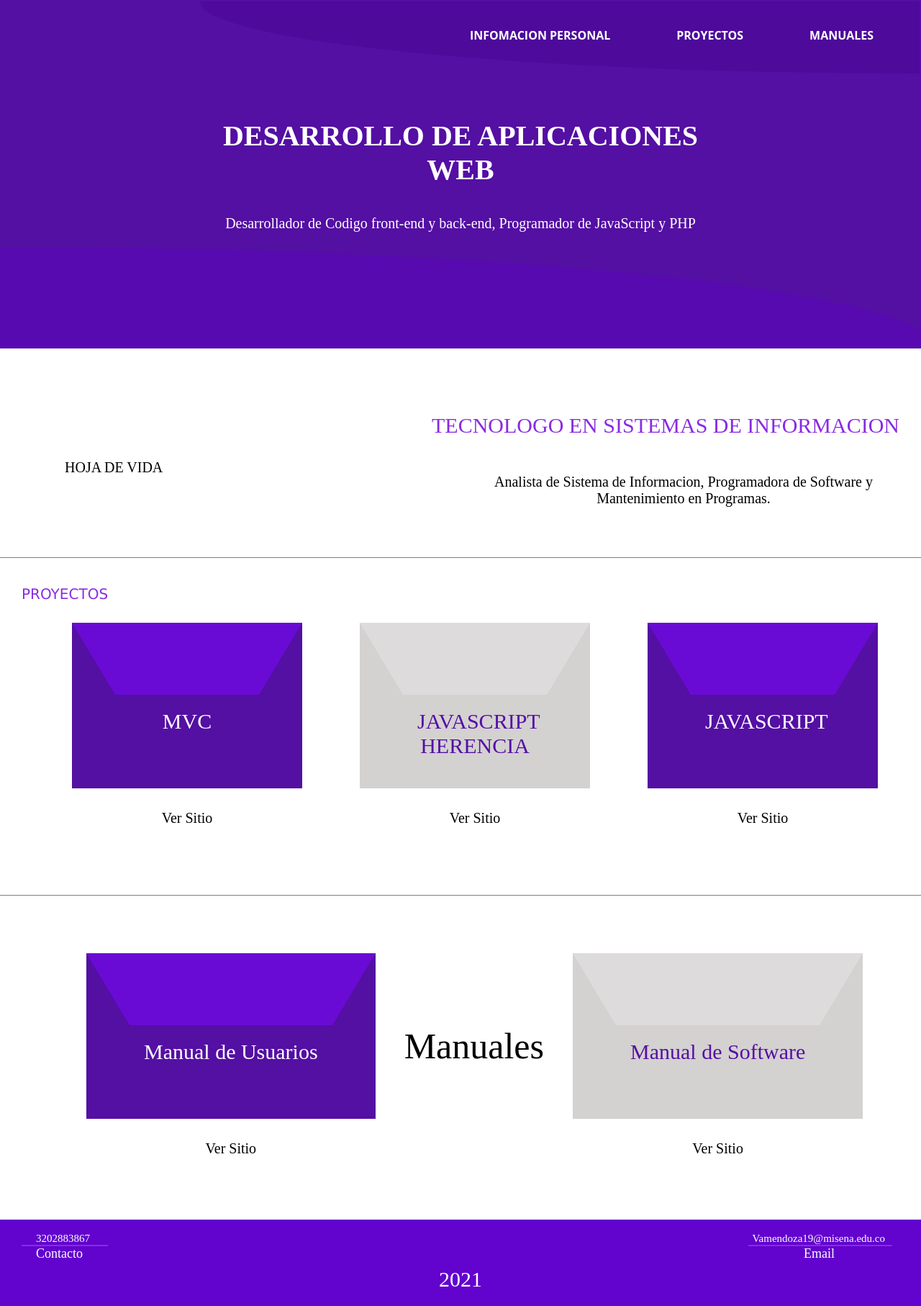
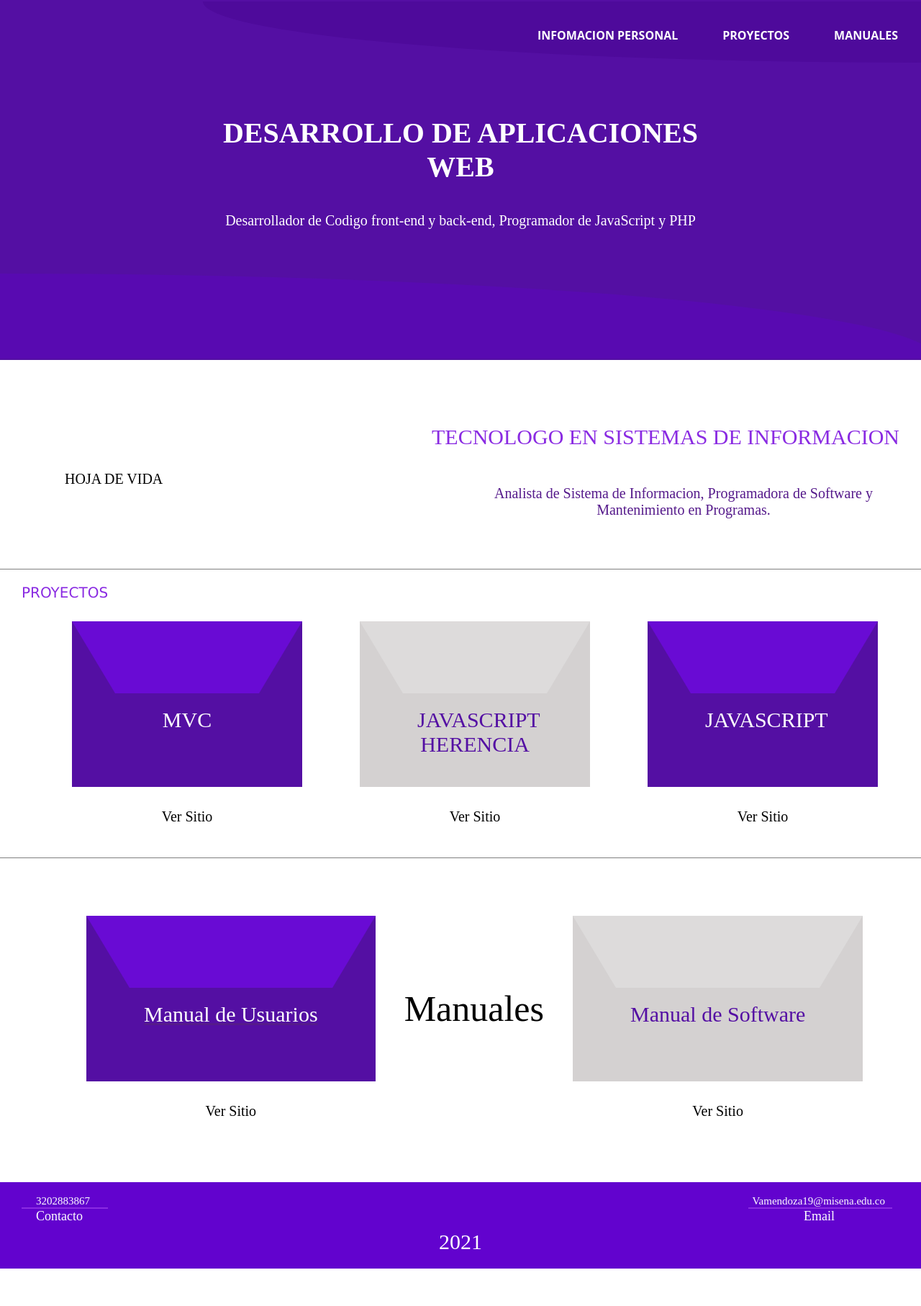
Before and after one commit to Vanessa200219/ADSI2142329, a PHP site: page /ADSI2142329/ in a window 1280 px wide. Shown: the whole page at 72% size. After the commit the page ends 1762 px from the top, so only its background shows below. Run offline with PHP 8.4, Linux system fonts and the light colour scheme.

Commit message:
TERMINACION PAGINA PRINCIPAL DE PORTAFOLIO

```diff
--- a/Portafolio/PORTAFOLIOWEB/CSS/index.css
+++ b/Portafolio/PORTAFOLIOWEB/CSS/estilo.css
@@ -8,6 +8,7 @@
     background: rgb(51, 2, 92);
     width: auto;
     height: auto;
+
 }
 
 /*Menu*/
@@ -17,6 +18,10 @@
     border: rgb(84, 15, 163) 2px solid;
     height: 80px;
     background: rgb(84, 15, 163);
+    float: right;
+    position: fixed;
+    top: 0;
+    width:100%;
 }
 
 #estructura {
@@ -35,7 +40,7 @@
     background: rgb(78, 10, 155);
     text-align: right;
     width: 1000px;
-    height: 100px;
+    height: 85px;
     border-bottom-left-radius: 100%;
 
 }
@@ -47,7 +52,7 @@
 
 .menu > li > a{
     display: block;
-    margin-right: 60px;
+    margin-right: 30px;
     margin-left: 20px;
     font-family: 'Open sans';
     text-decoration: none;
@@ -64,7 +69,7 @@
 
 .section{
     width: auto;
-    height: 400px;
+    height: 500px;
     background: rgb(84, 15, 163);
 }
 
@@ -75,7 +80,7 @@
     float: left;
     background: rgba(98, 3, 206, 0.308);
     width: 1300px;
-    height: 140px;
+    height: 118px;
     border-top-right-radius: 130%;
 }
 
@@ -94,13 +99,14 @@
 
 
 #p{
-    margin-top: 80px;
+    margin-top: 160px;
 }
 
 
 #text-second{
     font-size: 20px;
     font-weight: 100;
+    margin-bottom: 61px;
 }
 
 
@@ -113,6 +119,7 @@
     width: auto;
     height: 200px;
     border-bottom: gray 1px solid;
+    text-decoration: none;
 }
 
 .texto{
@@ -121,9 +128,16 @@
     margin-right: 30px;
     width: 600px;
     text-align: center;
+    text-decoration: none;
 }
 
+#Infor_Persol{
+    text-decoration: none;
+}
+
+
 .p{
+    text-decoration: none;
     margin-right: 30px;
     color: blueviolet;
     text-align: right;
@@ -152,7 +166,7 @@
 
 .proyectos{
     width: auto;
-    height: 450px;
+    height: 400px;
     border-bottom: gray 1px solid;
 }
 
--- /dev/null
+++ b/Portafolio/PORTAFOLIOWEB/estilo.js
@@ -0,0 +1,12 @@
+$(document).ready(function(){
+	var altura = $('.contenedor').offset().top;
+
+	$(window).on('scroll', function(){
+		if ( $(window).scrollTop() > altura ){
+			$('.contenedor').addClass('contenedor-fixed');
+		} else {
+			$('.contenedor').removeClass('contenedor-fixed');
+		}
+	});
+
+});
--- a/Portafolio/PORTAFOLIOWEB/index.php
+++ b/Portafolio/PORTAFOLIOWEB/index.php
@@ -4,7 +4,8 @@
     <meta charset="UTF-8">
     <meta http-equiv="X-UA-Compatible" content="IE=edge">
     <meta name="viewport" content="width=device-width, initial-scale=1.0">
-    <link rel="stylesheet" href="CSS/index.css">
+    <link rel="stylesheet" href="CSS/estilo.css">
+    <script src="../estilo.js"></script>
     <title>PORTAFOLIO</title>
 </head>
 <body>
@@ -13,9 +14,9 @@
         <div class="contenedor">
 		    <nav class="navegacion">
 			    <ul class="menu">
-                    <li><a href=""><p id="estructura"><strong>Infomacion Personal</strong></p></a></li>
-				    <li><a href=""><p id="estructura"><strong>Proyectos</strong></p></a></li>
-				    <li><a href=""><p id="estructura"><strong>Manuales</strong></p></a></li>
+                    <li><a href="#Infor_Persol"><p id="estructura"><strong>Infomacion Personal</strong></p></a></li>
+				    <li><a href="#proyectos"><p id="estructura"><strong>Proyectos</strong></p></a></li>
+				    <li><a href="#manuales"><p id="estructura"><strong>Manuales</strong></p></a></li>
                 </ul>
 		    </nav>
 	    </div>
@@ -37,7 +38,7 @@
 
     </section>
 
-    <section class="Biografia">
+    <a id="Infor_Persol" href=""><section class="Biografia">
         <p class="p">TECNOLOGO EN SISTEMAS DE INFORMACION</p>
 
         <p class="texto">Analista de Sistema de Informacion, Programadora de Software y Mantenimiento
@@ -46,10 +47,12 @@
 
         <a class="hojadevida" href="hojadevida.php">HOJA DE VIDA</a>
 
+
+        <a id="proyectos"></a>
+
     </section>
 
-    <br>
-    <section class="proyectos">
+        <section class="proyectos">
         <p class="titulo">PROYECTOS</p>
 
         <br>
@@ -76,7 +79,7 @@
 
 
 
-    <section class="manual">
+    <a id="manuales" href=""><section class="manual">
 
 
         <div class="usuario">
@@ -93,7 +96,7 @@
             <section class="color2">Manual de Software</section>
             <a class="vinculo2" href="Manual/manualdesoftware.php">Ver Sitio</a>
         </div>
-    </section>
+    </section></a>
 
 
 
```
Also changed, not shown: Portafolio/PORTAFOLIOWEB/Manual/estilo.js (deleted).
